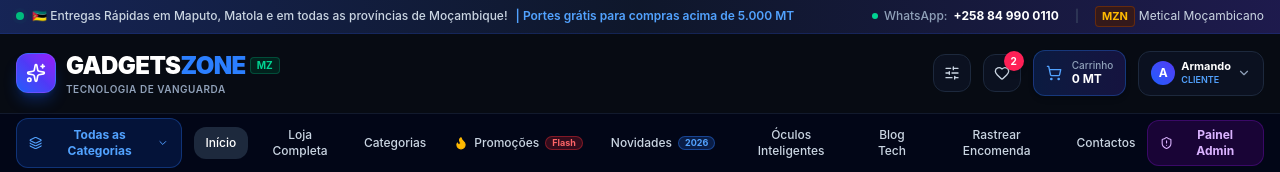
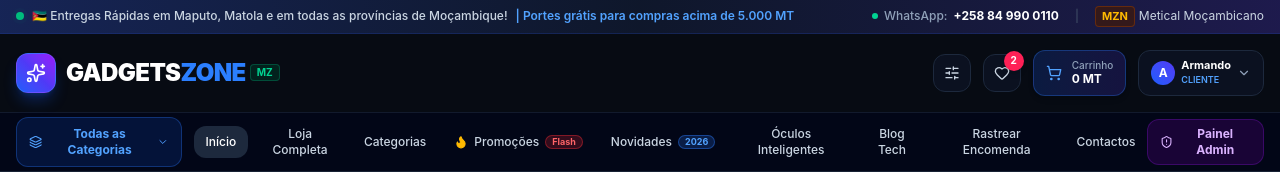
Before and after one commit to IPSumabana/GadgetsEletronicos, a React (Vite) app: page / in a window 1280 px wide. Shown: the top 172 px of the page. Built offline with nearby package versions, Linux system fonts and the light colour scheme.

Commit message:
refactor(navbar): remove tagline from header
Remove the "Tecnologia de Vanguarda" text to clean up the navigation bar layout.

```diff
--- a/src/components/layout/Navbar.tsx
+++ b/src/components/layout/Navbar.tsx
@@ -156,7 +156,7 @@ export const Navbar: React.FC = () => {
                 </span>
               </div>
               <p className="text-[10px] text-slate-400 tracking-wider uppercase font-semibold">
-                Tecnologia de Vanguarda
+
               </p>
             </div>
           </div>
```
